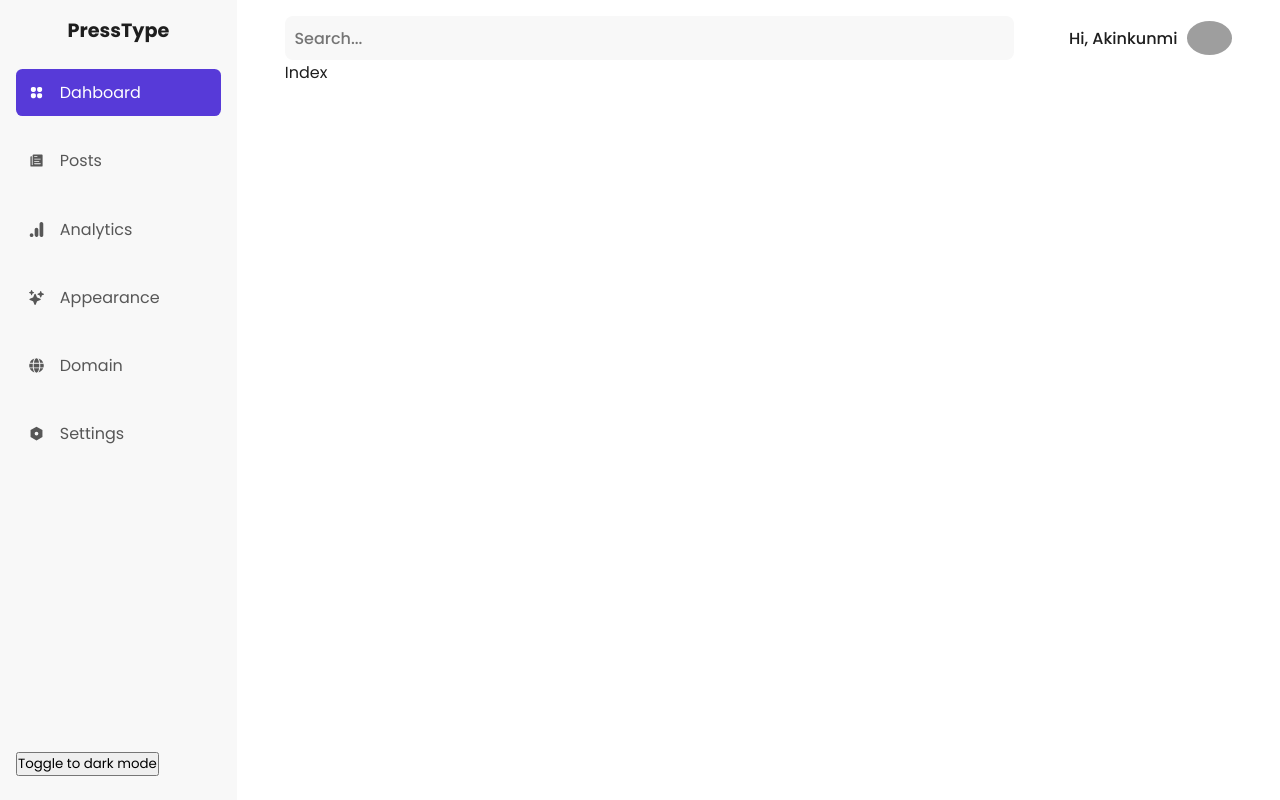
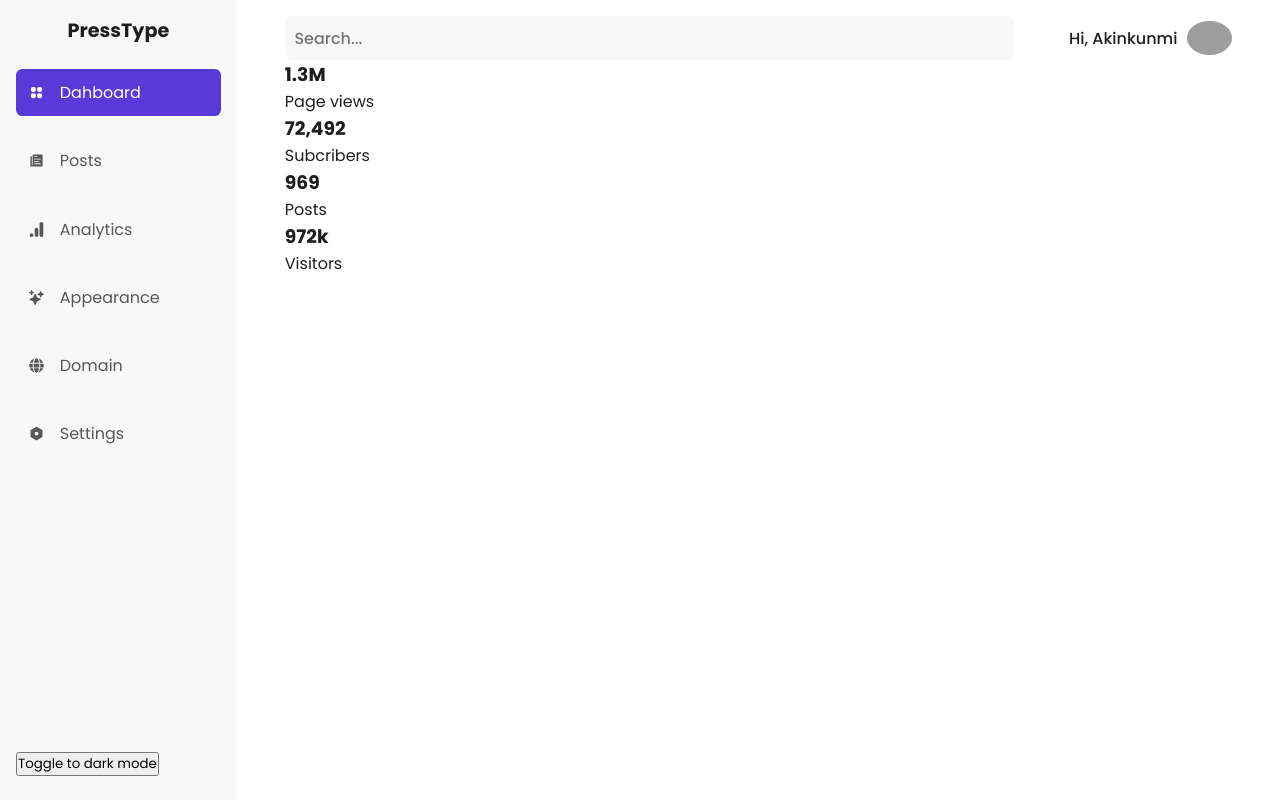
Before and after one commit to akinloluwami/presstype, a Next.js app: page /dashboard in a window 1280 px wide. Built offline with nearby package versions, Linux system fonts and the light colour scheme; grey boxes are pictures that could not be loaded.

Commit message:
mapped through stats data

```diff
--- a/components/dashboard/stats/index.tsx
+++ b/components/dashboard/stats/index.tsx
@@ -1,4 +1,5 @@
 import React from "react";
+import StatCard from "./StatCard";
 import styles from "./styles.module.scss";
 const Stats = () => {
   const statsData = [
@@ -23,7 +24,18 @@ const Stats = () => {
       icon: "",
     },
   ];
-  return <div className={styles.stats_container}>Index</div>;
+  return (
+    <div className={styles.stats_container}>
+      {statsData.map((stat, i) => (
+        <StatCard
+          text={stat.text}
+          number={stat.number}
+          icon={stat.icon}
+          key={i}
+        />
+      ))}
+    </div>
+  );
 };
 
 export default Stats;
```
